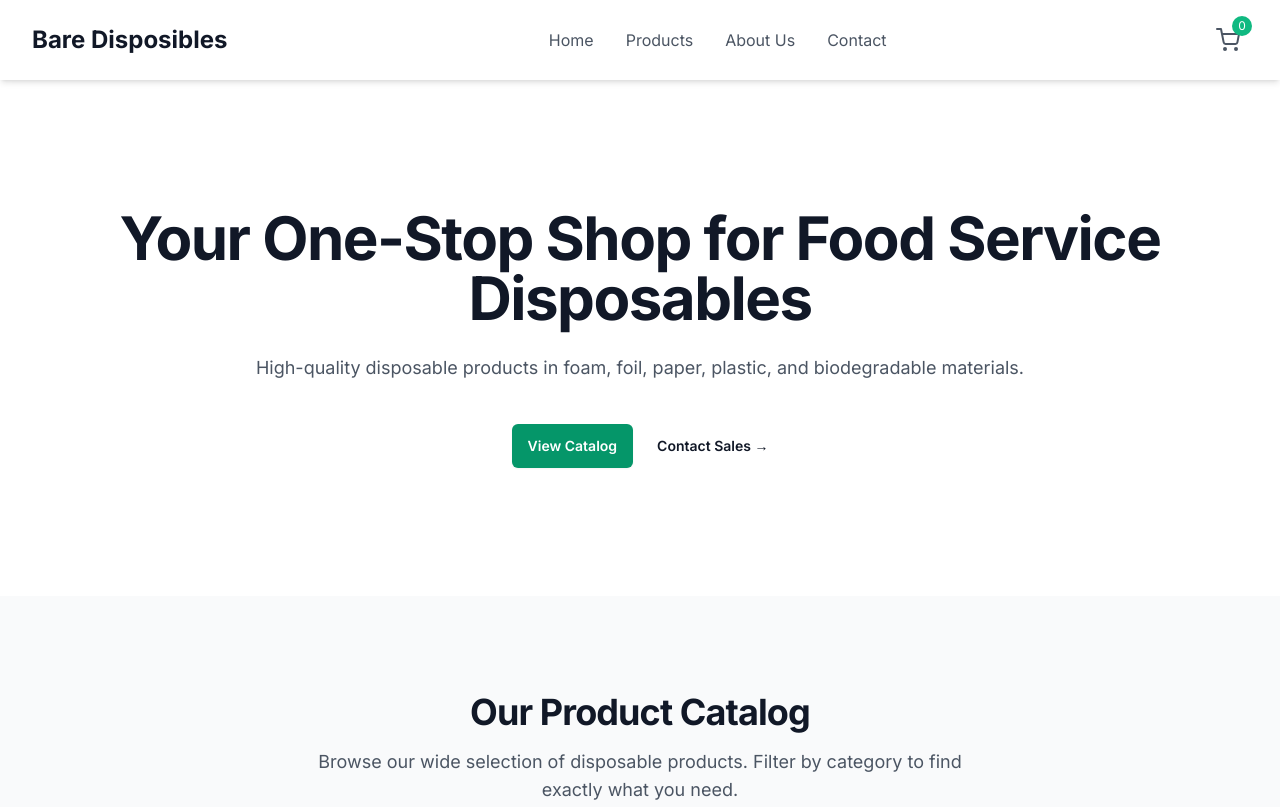
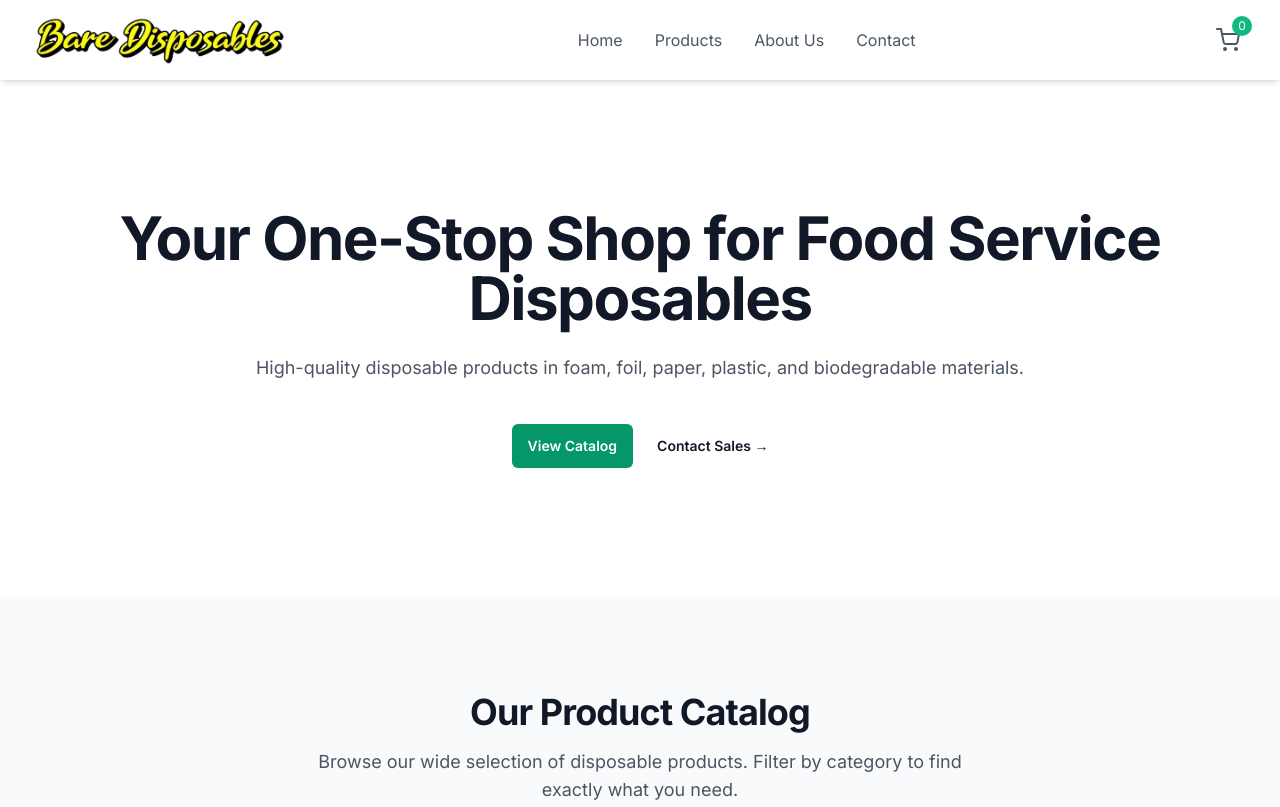
Before and after one commit to thescreenwriter/baredisposables, a plain HTML site: page index.html in a window 1280 px wide. Shown: the top 807 px of the page. Drawn offline with nearby package versions, Linux system fonts and the light colour scheme.

Commit message:
Update index.html

```diff
--- a/index.html
+++ b/index.html
@@ -36,7 +36,9 @@
             <div class="flex items-center justify-between h-20">
                 <!-- Logo -->
                 <div class="flex-shrink-0">
-                    <a href="#" class="text-2xl font-bold text-gray-900">Bare Disposibles</a>
+                    <a href="#">
+    <img src="https://raw.githubusercontent.com/thescreenwriter/baredisposables/refs/heads/main/images/logo.png" alt="Bare Disposibles Logo" class="h-12 w-auto">
+</a>
                 </div>
 
                 <!-- Desktop Navigation -->
```
